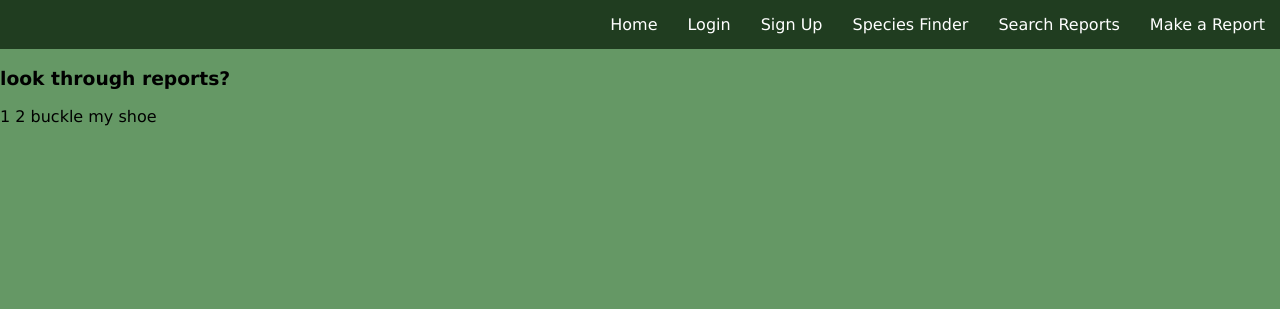
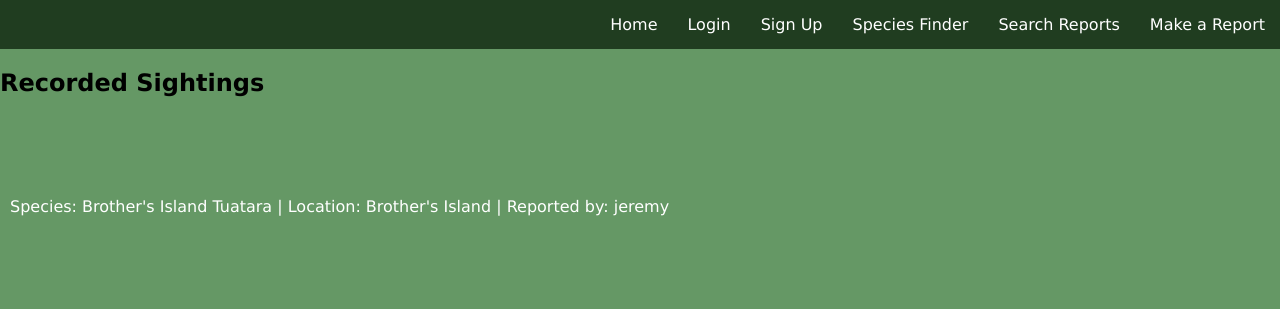
Before and after one commit to jackcado/yr12website-development-project, a Flask app: page /searchreports in a window 1280 px wide. Shown: the top 309 px of the page. Run offline with Flask 3, Linux system fonts and the light colour scheme; data comes from the database, SQL or seed files in the repository; both versions use the stored data as it was after the commit.

Commit message:
data shows yes join

```diff
--- a/app.py
+++ b/app.py
@@ -104,9 +104,14 @@ def report():
 
     return render_template('report.html',species=results)
 
-@app.route('/searchreports')
+@app.route('/searchreports', methods = ["GET", "POST"])
 def searchreports():
-    return render_template('searchreports.html')
+
+    sql = "SELECT speciesid, username, location FROM reports"
+    sql = "SELECT species.commonname, reports.username, reports.location FROM reports LEFT JOIN species ON reports.speciesid = species.speciesid"
+    results = query_db(sql)
+
+    return render_template('searchreports.html', results=results)
 
 @app.route('/speciesfinder')
 def speciesfinder():
--- a/templates/index.html
+++ b/templates/index.html
@@ -6,7 +6,7 @@
     <meta charset="UTF-8">
     <meta name="viewport" content="width=device-width, initial-scale=1.0">
     <link rel="stylesheet" href="style.css">
-    <title>Document</title>
+    <title>Lizard Locator</title>
 </head>
 
 <!-- adds text and image side by side at an even scale -->
--- a/templates/report.html
+++ b/templates/report.html
@@ -21,7 +21,7 @@
             <div class="dropdown">
                 <label for="species">Species</label>
                 <select id="species" name="species" required>
-                    <option value="" selected disabled>Select a species</option>
+                    <option value="" selected disabled>Select a species</option> <!-- prevents user from not selecting a species -->
             <!-- list of species to select from; takes from database -->
                     {% for specie in species %}
                     <option value="{{specie[0]}}">{{specie[1]}}</option>
--- a/templates/searchreports.html
+++ b/templates/searchreports.html
@@ -2,8 +2,14 @@
 {% block content %}
 
 <main>
-    <h3>look through reports?</h3>
-    <p>1 2 buckle my shoe</p>
+    <h2>Recorded Sightings</h2>
+
+    <div class="text">
+        {% for result in results %}
+        <p>Species: {{result[0]}} | Location: {{result[2]}} | Reported by: {{result[1]}}</p>
+        {% endfor %}
+    </div>
+
 </main>
 
 {% endblock %}
```
Also changed, not shown: please.db, 3 other files.
